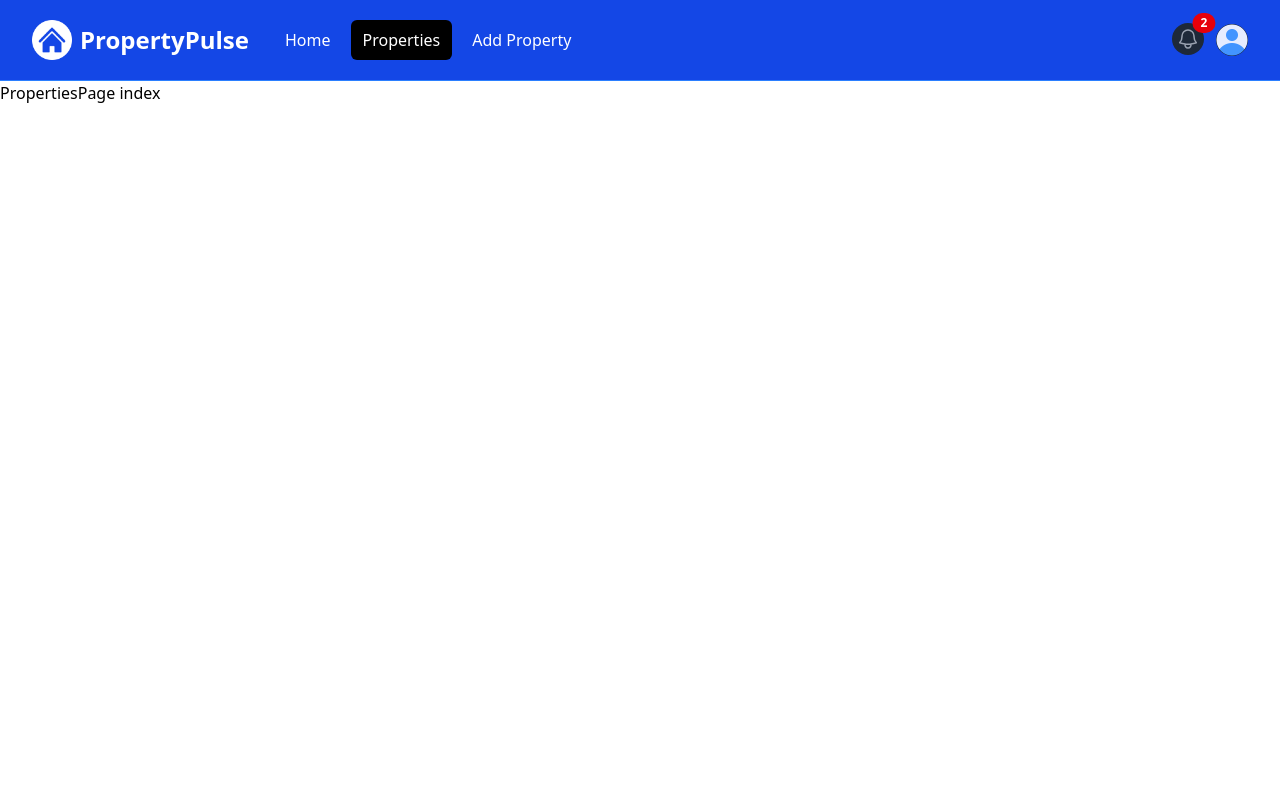
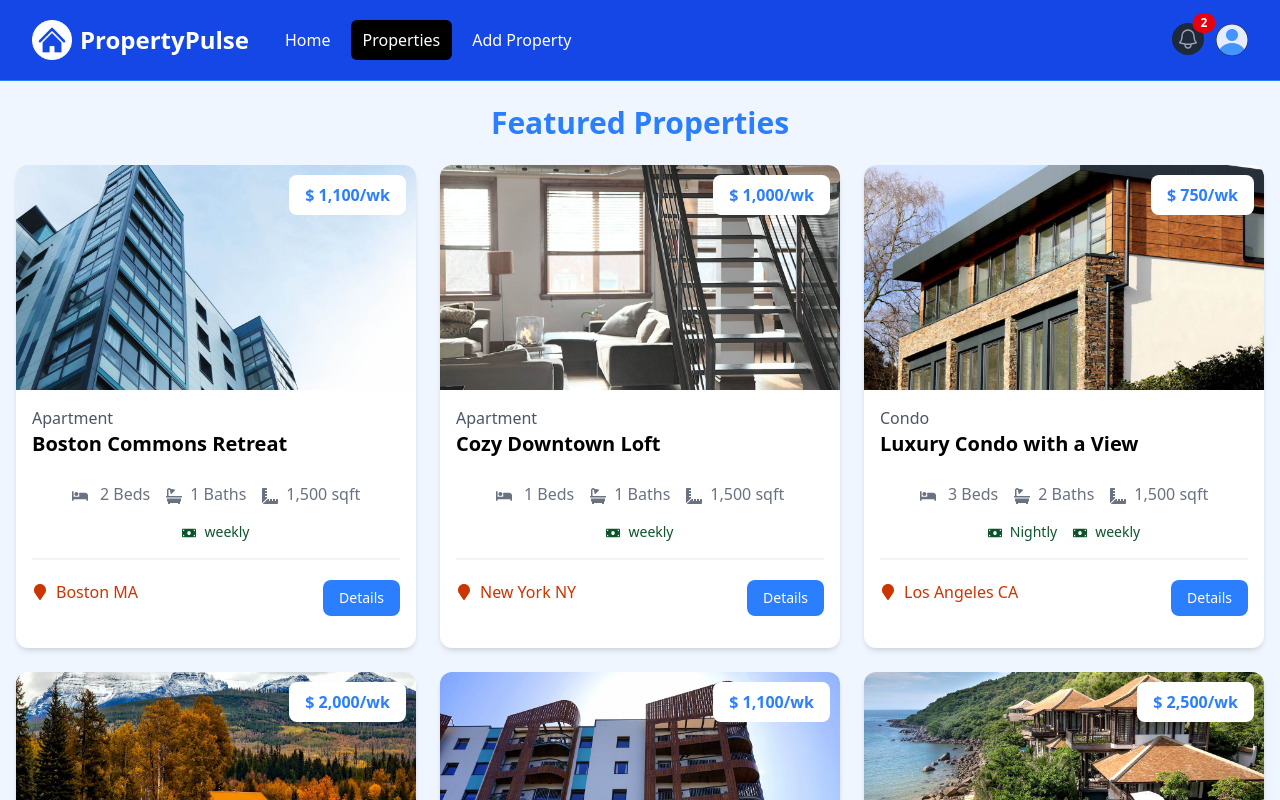
Before and after one commit to abimaelhernandez/property-rentals, a Next.js app: page /properties in a window 1280 px wide. Shown: the top 800 px of the page. Built offline with nearby package versions, Linux system fonts and the light colour scheme.

Commit message:
feat: create property page

```diff
--- a/app/layout.jsx
+++ b/app/layout.jsx
@@ -2,6 +2,7 @@
 import NavBar from '@/components/NavBar'
 
 import '@/assets/styles/globals.css'
+import Footer from '@/components/Footer'
 
 export const metadata = {
   title: "PropertyPulse | find the perfect rental",
@@ -17,6 +18,7 @@
         <main>
           {children}
         </main>
+        <Footer/>
       </body>
     </html>
   )
--- a/app/page.jsx
+++ b/app/page.jsx
@@ -1,8 +1,6 @@
 import React from 'react'
-// import Link from 'next/link'
 import Hero from '@/components/Hero'
 import InfoBoxes from '../components/InfoBoxes'
-import Footer from '@/components/Footer'
 
 const HomePage = () => {
   console.log('gome page')
@@ -10,7 +8,7 @@
     <>
       <Hero/>
       <InfoBoxes/>
-      <Footer/>
+      {/* <Footer/> */}
     </>
   )
 }
--- a/app/properties/page.jsx
+++ b/app/properties/page.jsx
@@ -1,9 +1,32 @@
+'use client'
 import React from 'react'
+import propertiesData from '@/properties.json'
+import PropertyCard from '@/components/PropertyCard'
+
 
 const PropertiesPage = () => {
   console.log('PropertiesPage index')
   return (
-    <div>PropertiesPage index</div>
+
+    <section className="bg-blue-50 px-4 pt-6 pb-10">
+      <div className="container-xl lg:container m-auto">
+        <h2 className="text-3xl font-bold text-blue-500 mb-6 text-center">
+          Featured Properties
+        </h2>
+        {propertiesData.length === 0 ? (
+          <p>
+            No properties Found
+          </p>
+        ):(
+          <div className="grid grid-cols-1 md:grid-cols-3 gap-6">
+            {propertiesData.map((property, index) => (
+                <PropertyCard key={index} property={property}/>
+            ))}
+          </div>
+        )
+        }
+      </div>
+    </section>
   )
 }
 
--- a/components/Footer.jsx
+++ b/components/Footer.jsx
@@ -1,5 +1,4 @@
 import React from 'react'
-// import logo from '@/assets/logo-white'
 import logo from '@/assets/images/logo.png'
 
 import Image from 'next/image'
--- /dev/null
+++ b/components/PropertyCard.jsx
@@ -0,0 +1,99 @@
+import React from 'react'
+import Image from 'next/image'
+import Link from 'next/link'
+
+import {
+  FaBed,
+  FaBath,
+  FaRulerCombined,
+  FaMoneyBill,
+  FaMapMarker
+} from 'react-icons/fa'
+
+const PropertyCard = ({ property }) => {
+  const getRatesDisplay = () => {
+    const {rates} = property
+
+    if (rates.montly) {
+      return `${rates.montly.toLocaleString()}/mo`
+    } else if (rates.weekly) {
+      return `${rates.weekly.toLocaleString()}/wk`
+    } else if (rates.nightly) {
+      return `${rates.montly.toLocaleString()}/night`
+    }
+
+  }
+  const { rates } = property
+
+  return (
+    <div className="bg-white rounded-xl shadow-md relative">
+      <Image
+        src={`/images/properties/${property.images[0]}`}
+        className="object-cover rounded-t-xl w-full h-auto"
+        alt=""
+        sizes='100vw'
+        width={0}
+        height={0}
+      />
+      <div className="p-4">
+        <div className="text-left md:text-center lg:text-left mb-6">
+          <div className="text-gray-600">{property.type}</div>
+          <h3 className="text-xl font-bold">{property.name}</h3>
+        </div>
+        <h3
+          className="absolute top-2.5 right-2.5 bg-white px-4 py-2 rounded-lg text-blue-500 font-bold text-right md:text-center lg:text-right"
+        >
+          $ {getRatesDisplay()}
+        </h3>
+
+        <div className="flex justify-center gap-4 text-gray-500 mb-4">
+          <p>
+            <FaBed className='inline mr-2'/> {property.beds} {' '}
+            <span className="md:hidden lg:inline">Beds</span>
+          </p>
+          <p>
+            <FaBath className='inline mr-2'/>{property.baths} {' '}
+            <span className="md:hidden lg:inline">Baths</span>
+          </p>
+          <p>
+           <FaRulerCombined className='inline mr-2'/>
+            1,500 <span className="md:hidden lg:inline">sqft</span>
+          </p>
+        </div>
+
+        <div
+          className="flex justify-center gap-4 text-green-900 text-sm mb-4"
+        >
+          {rates.nightly && (
+            <p><FaMoneyBill className='inline mr-2'/>Nightly</p>
+          )}
+
+          {rates.weekly && (
+            <p><FaMoneyBill className='inline mr-2'/>weekly</p>
+          )}
+
+          {rates.montly && (
+            <p><FaMoneyBill className='inline mr-2'/>Monthly</p>
+          )}
+        </div>
+
+        <div className="border border-gray-100 mb-5"></div>
+
+        <div className="flex flex-col lg:flex-row justify-between mb-4">
+          <div className="flex align-middle gap-2 mb-4 lg:mb-0">
+            <FaMapMarker className='text-orange-700 mt-1'/>
+            <span className="text-orange-700"> {property.location.city} {property.location.state}</span>
+          </div>
+          <Link
+            href={`/properties/${property._id}`}
+            className="h-[36px] bg-blue-500 hover:bg-blue-600 text-white px-4 py-2 rounded-lg text-center text-sm"
+          >
+            Details
+          </Link>
+        </div>
+      </div>
+    </div>
+  )
+}
+
+export default PropertyCard
```
